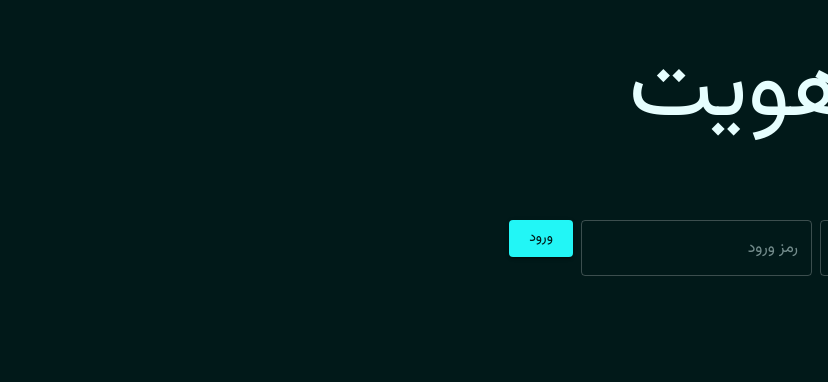
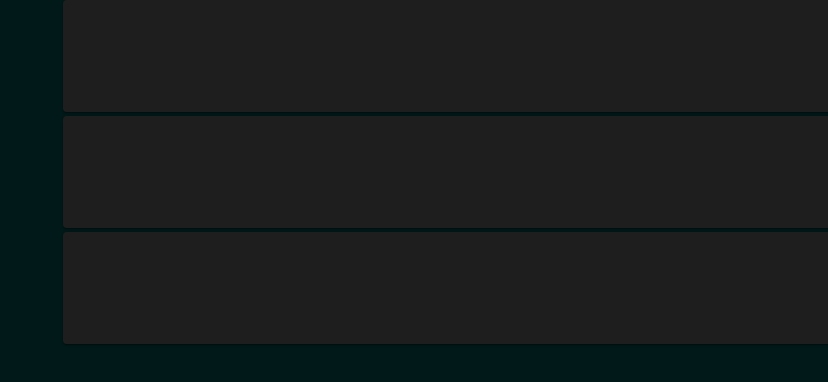
Before and after one commit to persianccbook/frontend, a React (Vite) app: page / in a window 1280 px wide. Shown: the top 382 px of the page, without its empty margins (452-1280 px from the left). Built offline with nearby package versions, Linux system fonts and the light colour scheme.

Commit message:
create grid template

```diff
--- a/src/App.tsx
+++ b/src/App.tsx
@@ -1,105 +1,44 @@
-import { useState } from "react";
-import useAuthStore from "./store/authStore"; // Adjust the import path accordingly
-import type { TokenObtainPairInputSchema } from "./openapi"; // Adjust the import path accordingly
-import { Box, Button, TextField, Typography } from "@mui/material";
-import ColorModeSwitch from "./components/ColorModeSwitch";
+import { Grid, Paper, Typography, useMediaQuery, useTheme } from "@mui/material";
 
-function App() {
-  const {
-    obtainToken,
-    refreshToken,
-    verifyToken,
-    token,
-    isAuthenticated,
-    error,
-    logout,
-  } = useAuthStore();
-  const [credentials, setCredentials] = useState<TokenObtainPairInputSchema>({
-    email: "",
-    password: "",
-  });
+const App = () => {
+  const theme = useTheme();
+  const isLgUp = useMediaQuery(theme.breakpoints.up('md'));
 
-  const handleLogin = async () => {
-    await obtainToken(credentials);
-  };
-
-  const handleRefresh = async () => {
-    await refreshToken();
-  };
-
-  const handleVerify = async () => {
-    await verifyToken();
-  };
 
   return (
-    <Box>
-      <ColorModeSwitch />
-      <Typography variant="h1">احراز هویت</Typography>
-      <Box>
-        <Typography variant="h2">ورود</Typography>
-        <TextField
-          sx={{ mx: 2 }}
-          variant="outlined"
-          type="text"
-          placeholder="ایمیل"
-          value={credentials.email}
-          onChange={(e) =>
-            setCredentials({ ...credentials, email: e.target.value })
-          }
-        />
-        <TextField
-          sx={{ mx: 2 }}
-          variant="outlined"
-          type="password"
-          placeholder="رمز ورود"
-          value={credentials.password}
-          onChange={(e) =>
-            setCredentials({ ...credentials, password: e.target.value })
-          }
-        />
-        <Button
-          variant="contained"
-          sx={{ mx: 2 }}
-          onClick={handleLogin}
-          color="primary"
-        >
-          ورود
-        </Button>
-      </Box>
-
-      {isAuthenticated && (
-        <Box>
-          <Typography variant="h2">احراز هویت شده</Typography>
-          <Typography variant="body1">توکن: {token?.access}</Typography>
-          <Button
-            variant="contained"
-            color="secondary"
-            sx={{ mx: 2 }}
-            onClick={handleRefresh}
-          >
-            بروزرسانی توکن
-          </Button>
-          <Button variant="contained" sx={{ mx: 2 }} onClick={handleVerify}>
-            تایید توکن
-          </Button>
-          <Button
-            variant="contained"
-            color="secondary"
-            sx={{ mx: 2 }}
-            onClick={logout}
-          >
-            خروج
-          </Button>
-        </Box>
-      )}
-
-      {error && (
-        <Typography variant="body2" style={{ color: "red" }}>
-          خطا: {error}
-        </Typography>
-      )}
-    </Box>
+    <Grid
+      container
+      spacing={2}
+      sx={{
+        display: 'grid',
+        gridTemplateAreas: isLgUp
+          ? `"nav nav" "aside main" "footer footer"`
+          : `"nav" "main" "footer"`,
+        gridTemplateColumns: isLgUp ? '300px 1fr' : '1fr',
+      }}
+    >
+      <Grid item gridArea="nav">
+        <Paper>
+          <Typography variant="h1">Navbar</Typography>
+        </Paper>
+      </Grid>
+      <Grid item gridArea="main">
+        <Paper>
+          <Typography variant="h1">Main</Typography>
+        </Paper>
+      </Grid>
+      {isLgUp && (<Grid item gridArea="aside">
+        <Paper>
+          <Typography variant="h1">Aside</Typography>
+        </Paper>
+      </Grid>)}
+      <Grid item gridArea="footer">
+        <Paper>
+          <Typography variant="h1">Footer</Typography>
+        </Paper>
+      </Grid>
+    </Grid>
   );
-}
+};
 
 export default App;
```
